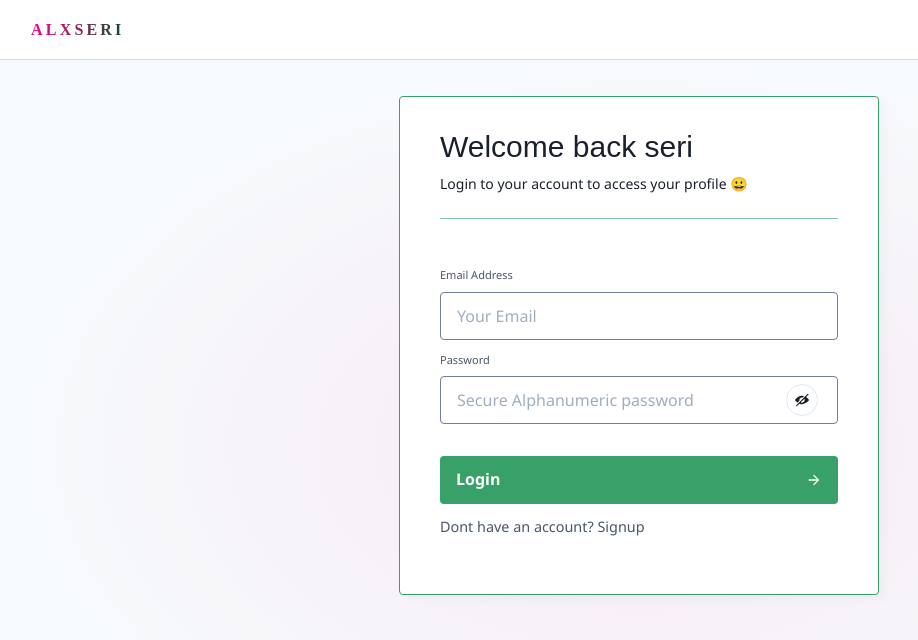
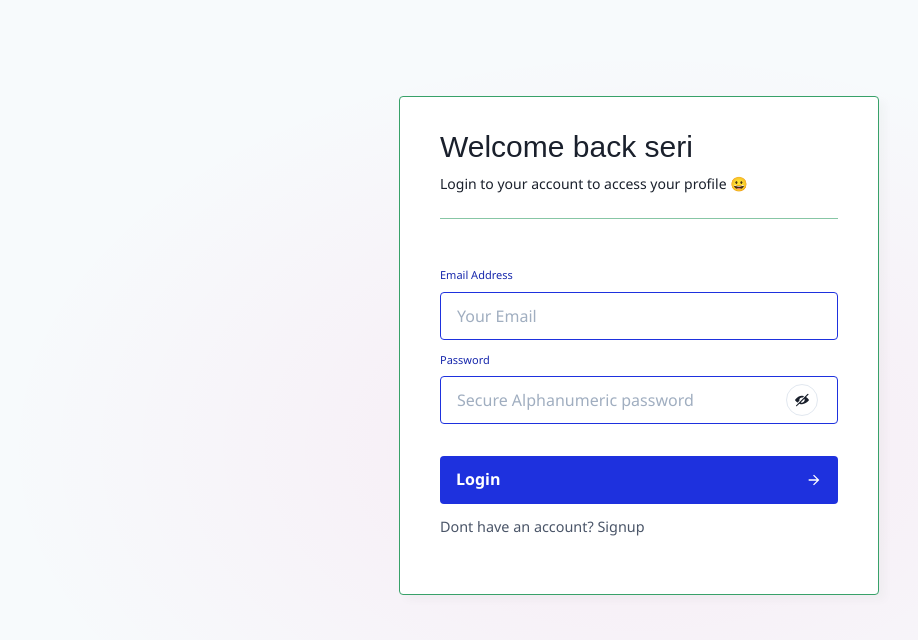
Before and after one commit to koolamusic/defi-asset-tracker, a Next.js app: page /login in a window 1280 px wide. Shown: the top 640 px of the page, without its empty margins (1-919 px from the left). Built offline with nearby package versions, Linux system fonts and the light colour scheme; a web font is replaced by a local one; what unstated-next would draw is missing.

Commit message:
theme and color scheme

```diff
--- a/src/components/CTA.tsx
+++ b/src/components/CTA.tsx
@@ -12,7 +12,7 @@ export const CTA = () => (
     py={2}
   >
     <ChakraLink isExternal href="https://chakra-ui.com" flexGrow={1} mx={2}>
-      <Button width="100%" variant="outline" colorScheme="green">
+      <Button width="100%" variant="outline" colorScheme="blue">
         chakra-ui
       </Button>
     </ChakraLink>
@@ -23,7 +23,7 @@ export const CTA = () => (
       flexGrow={3}
       mx={2}
     >
-      <Button width="100%" variant="solid" colorScheme="green">
+      <Button width="100%" variant="solid" colorScheme="blue">
         View Repo
       </Button>
     </ChakraLink>
--- a/src/components/Container.tsx
+++ b/src/components/Container.tsx
@@ -33,6 +33,9 @@ export const Wrapper: React.FC<FlexProps> = (props): JSX.Element => {
       direction="column"
       width="100%"
       minH="100vh"
+      // width="200vw"
+      // minH="200vh"
+      // transform="translateY(-100vh)"
       justifyContent="flex-start"
       willChange="background"
       transition="background 450ms ease 0s"
--- a/src/components/DarkModeSwitch.tsx
+++ b/src/components/DarkModeSwitch.tsx
@@ -8,7 +8,7 @@ export const DarkModeSwitch = () => {
       position="fixed"
       top="1rem"
       right="1rem"
-      color="green"
+      color="blue"
       isChecked={isDark}
       onChange={toggleColorMode}
     />
--- a/src/components/Fields.tsx
+++ b/src/components/Fields.tsx
@@ -46,7 +46,7 @@ export const InputField: React.FC<RHInputProps> = (props): JSX.Element => {
 
     return (
         <div>
-            <InputLabel id={[name, 'label'].join('-')} htmlFor={[name, 'input'].join('-')} color="gray.600" mt="3">
+            <InputLabel id={[name, 'label'].join('-')} htmlFor={[name, 'input'].join('-')} color="blue.600" mt="3">
                 {label}
             </InputLabel>
             <InputGroup size="lg">
@@ -58,8 +58,8 @@ export const InputField: React.FC<RHInputProps> = (props): JSX.Element => {
                     variant="outline"
                     id={[name, 'input'].join('-')}
                     placeholder={placeholder}
-                    focusBorderColor="gray.500"
-                    borderColor="gray.500"
+                    focusBorderColor="blue.500"
+                    borderColor="blue.500"
                     errorBorderColor="red.500"
                     size="lg"
                 />
@@ -90,7 +90,7 @@ export const PasswordField = (props: RHInputProps): JSX.Element => {
 
     return (
         <FormControl mt="3" position="relative">
-            <InputLabel id={[name, 'label'].join('-')} htmlFor={[name, 'input'].join('-')} color="gray.600">
+            <InputLabel id={[name, 'label'].join('-')} htmlFor={[name, 'input'].join('-')} color="blue.600">
                 {label}
             </InputLabel>
             <InputGroup size="lg">
@@ -101,8 +101,8 @@ export const PasswordField = (props: RHInputProps): JSX.Element => {
                     id={name}
                     name={name}
                     placeholder={placeholder}
-                    focusBorderColor="gray.500"
-                    borderColor="gray.500"
+                    focusBorderColor="blue.500"
+                    borderColor="blue.500"
                     errorBorderColor="red.500"
                     size="lg"
                 />
--- a/src/components/Header.tsx
+++ b/src/components/Header.tsx
@@ -49,9 +49,9 @@ export const HeaderElement: React.FC = () => {
 
             {hasProfile &&
                 <Stack isInline alignItems="center" justifyContent="flex-end" width="130px">
-                    <Tooltip bg="green.600" hasArrow label={profile} placement="bottom">
+                    <Tooltip bg="blue.600" hasArrow label={profile} placement="bottom">
                         <Avatar cursor="pointer" name={profile} size="sm">
-                            <AvatarBadge p={1} bg="green.500" />
+                            <AvatarBadge p={1} bg="blue.500" />
                         </Avatar>
                     </Tooltip>
 
@@ -79,7 +79,7 @@ export const Header: React.FC<{ isDefault?: boolean; isBordered?: boolean }> = (
         <header>
             {isDefault ? (
                 <HeaderDefault display="flex" bg="white" width="100%" alignItems="center">
-                    <HeaderElement name="Fibonnaci Couture" />
+                    <HeaderElement />
                 </HeaderDefault>
             ) : (
                 <HeaderBox
@@ -88,7 +88,7 @@ export const Header: React.FC<{ isDefault?: boolean; isBordered?: boolean }> = (
                     width="100%"
                     alignItems="center"
                 >
-                        <HeaderElement name="Fibonnaci Couture" />
+                    <HeaderElement />
                 </HeaderBox>
             )}
         </header>
@@ -99,12 +99,12 @@ export const FormPageHeader: React.FC<{ formHeading: string; formSubHeading?: st
     const { formHeading, formSubHeading } = props;
     return (
         <React.Fragment>
-            <Heading as="h3" fontWeight="500" size="lg">
+            <Heading as="h3" colorScheme="blue" fontWeight="500" size="lg">
                 {formHeading}
             </Heading>
             {formSubHeading && (
                 <Flex my="2" mb={4} justifyContent="flex-start">
-                    <Text fontSize="sm">{formSubHeading}</Text>
+                    <Text colorScheme="blue" fontSize="sm">{formSubHeading}</Text>
                 </Flex>
             )}
             <Divider mb={12} pb={2} />
--- a/src/components/Layout.tsx
+++ b/src/components/Layout.tsx
@@ -27,7 +27,7 @@ interface ISubmitButton extends ButtonProps {
 export const FormLayout = (props: IPageLayout): JSX.Element => {
     return (
         <React.Fragment>
-            <Header isDefault={props.isDefaultHeader} />
+            {/* <Header isDefault={props.isDefaultHeader} /> */}
             <Wrapper
                 marginTop={styleConstants.fixedMarginTop}
                 padding={props.wrapperBox || styleConstants.paddingWrapper}
@@ -66,7 +66,7 @@ export const SubmitButton: React.FC<ISubmitButton> = (props) => {
             alignContent="center"
             minH="3rem"
             justifyContent={props.withIcon ? 'space-between' : 'center'}
-            colorScheme="green"
+            colorScheme="blue"
             type={type ?? "submit"}
             isLoading={isLoading}
             rightIcon={(withIcon && <ArrowForwardIcon />) || <ArrowForwardIcon />}
--- a/src/components/Main.tsx
+++ b/src/components/Main.tsx
@@ -22,7 +22,7 @@ export const Loader = ({ entry }: { entry: string }) => (
       thickness="10px"
       speed="0.65s"
       emptyColor="gray.200"
-      color="green.400"
+      color="blue.400"
       size="md"
     />
     <Text ml={2}>
--- a/src/theme.tsx
+++ b/src/theme.tsx
@@ -4,8 +4,8 @@ import { createBreakpoints } from '@chakra-ui/theme-tools'
 
 const fonts = {
   mono: `'Menlo', Monaco, Fira Code, Ubuntu Mono, monospace`,
-  heading: `"Space Grotesk", Cantarell, Oxygen, Ubuntu, sans-serif`,
-  body: `"Space Grotesk", Segoe UI, Oxygen, Ubuntu, Roboto, Fira Sans, Helvetica Neue, sans-serif`,
+  heading: `"Space Grotesk Medium", Cantarell, Oxygen, Ubuntu, sans-serif`,
+  body: `"Roobert - BC", Segoe UI, Oxygen, Ubuntu, Roboto, Fira Sans, Helvetica Neue, sans-serif`,
 };
 const fontSizes = {
   xs: '0.65rem',
@@ -30,6 +30,19 @@ const breakpoints = createBreakpoints({
 const theme = extendTheme({
   colors: {
     black: '#16161D',
+    blue: {
+      50: '#e5ebff',
+      100: '#b5c2fa',
+      200: '#859af8',
+      300: '#5572f7',
+      400: '#2e4af6',
+      500: '#1e31de',
+      600: '#1627ac',
+      700: '#0e1b7a',
+      800: '#051149',
+      900: '#00051a',
+    }
+
   },
   fonts,
   fontSizes,
@@ -58,10 +71,8 @@ export const styleConstants = {
   topZindex: '99910',
   tableBorder: '1px solid rgba(77, 77, 77, 0.3)',
   lightShadow: '6px 5px 10px rgba(0,50,30,0.03)',
-  blue: '#0476D0',
-  green: '#00B268',
+  blue: '#0e1b7a',
   main: 'blue.800',
-  green800: '#22543d',
 };
 
 export default theme
```
Also changed, not shown: public/thumb.png (added). Lines whose indentation alone changed are shown as unchanged.
